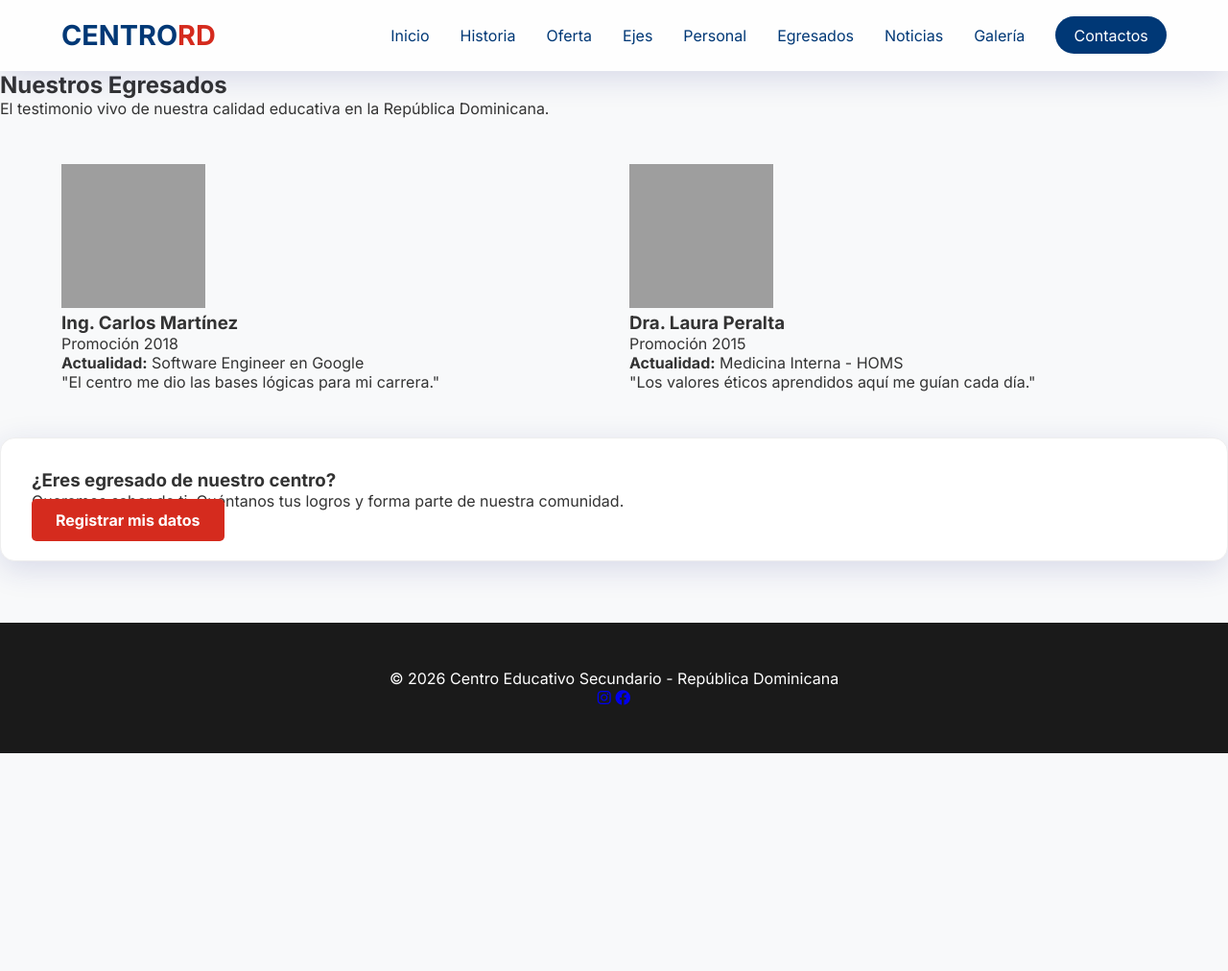
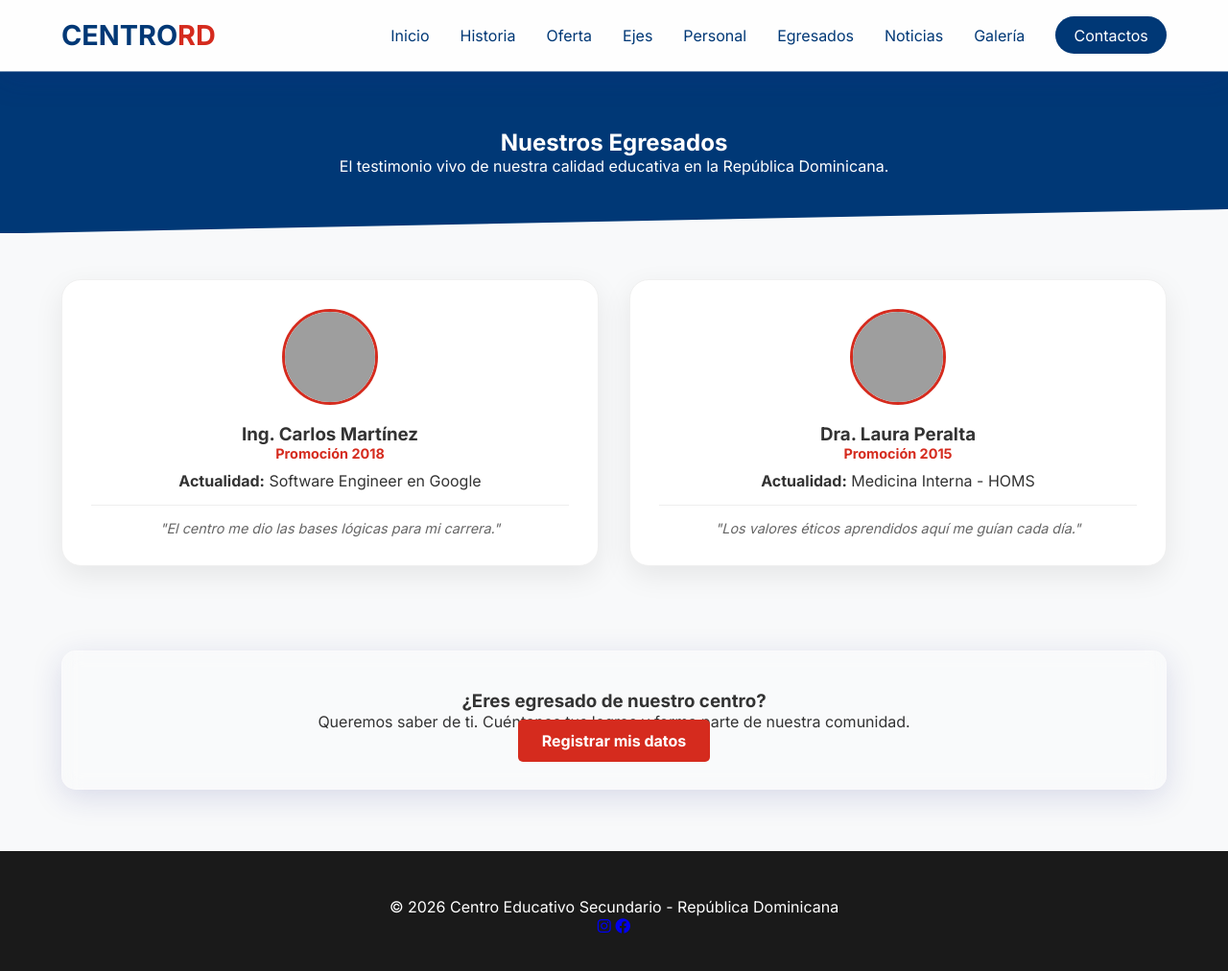
Before and after one commit to jorge21028/centroeducativo, a Jekyll site: the page built from egresados.html, in a window 1280 px wide and 1023 px high. Shown: the top 1012 px of the window at 96% size. Built offline with Jekyll 4.4.1, drawn with Linux system fonts in a browser that asks for light colours; grey boxes are pictures that could not be loaded.

Commit message:
Add styles for Egresados section

```diff
--- a/assets/css/style.css
+++ b/assets/css/style.css
@@ -180,3 +180,62 @@ body {
     border-bottom: 4px solid var(--primary);
 }
 .card-valor i { font-size: 3rem; color: var(--primary); margin-bottom: 1rem; }
+
+/* Estilos para Egresados */
+.egresados-hero {
+    background: var(--primary);
+    color: white;
+    padding: 60px 5%;
+    text-align: center;
+    clip-path: polygon(0 0, 100% 0, 100% 85%, 0% 100%);
+}
+
+.card-egresado {
+    background: white;
+    border-radius: 20px;
+    padding: 30px;
+    text-align: center;
+    box-shadow: 0 10px 30px rgba(0,0,0,0.08);
+    transition: 0.3s;
+    border: 1px solid #f0f0f0;
+}
+
+.card-egresado:hover {
+    transform: translateY(-10px);
+    border-color: var(--accent);
+}
+
+.foto-marco img {
+    width: 100px;
+    height: 100px;
+    border-radius: 50%;
+    border: 3px solid var(--accent);
+    margin-bottom: 15px;
+    object-fit: cover;
+}
+
+.promocion {
+    display: block;
+    color: var(--accent);
+    font-weight: bold;
+    font-size: 0.9rem;
+    margin-bottom: 10px;
+}
+
+.testimonio {
+    font-style: italic;
+    color: #666;
+    margin-top: 15px;
+    font-size: 0.9rem;
+    border-top: 1px solid #eee;
+    padding-top: 15px;
+}
+
+.glass-card {
+    background: rgba(255, 255, 255, 0.2);
+    backdrop-filter: blur(10px);
+    border: 1px solid rgba(255, 255, 255, 0.3);
+    padding: 40px;
+    text-align: center;
+    margin: 40px 5%;
+}
```
